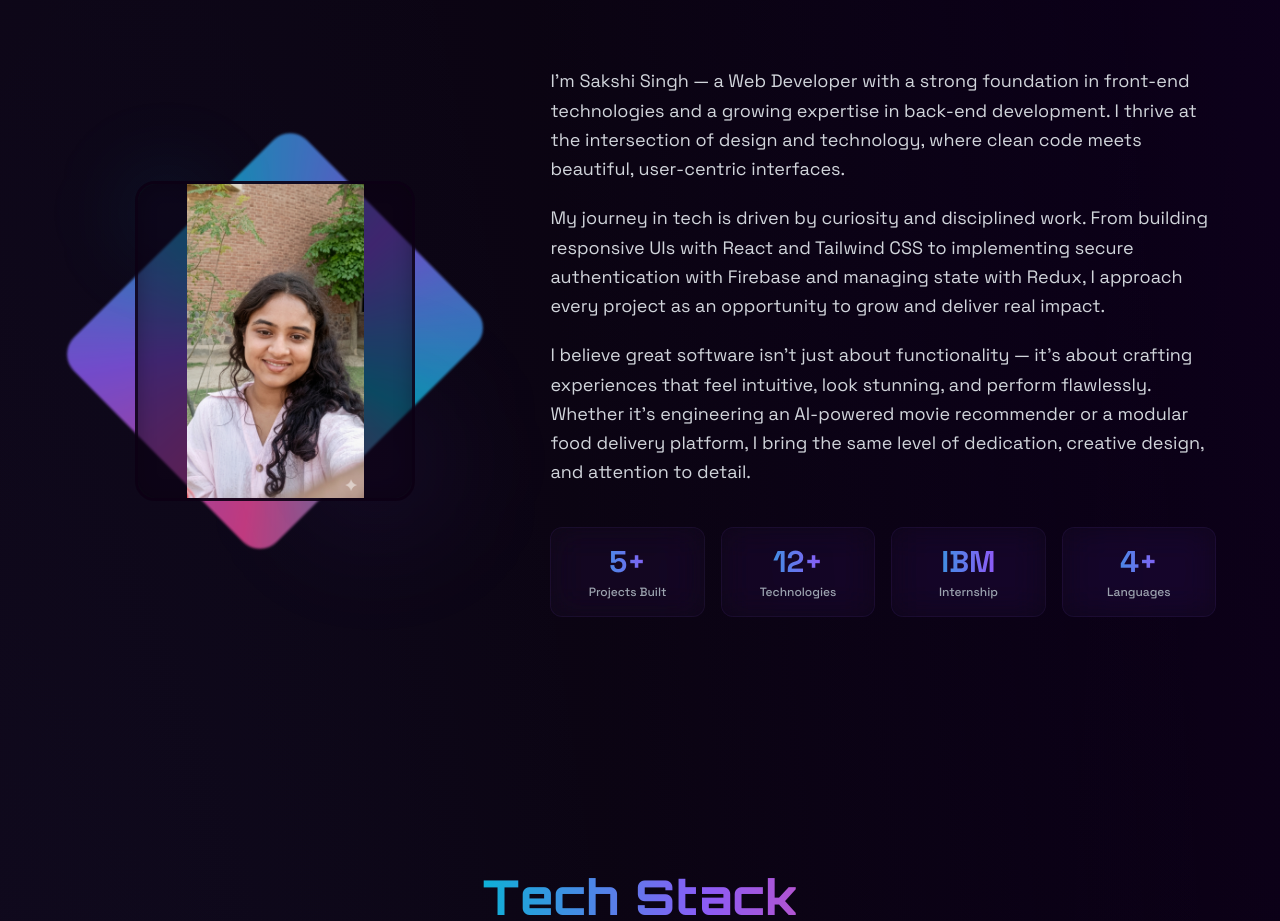
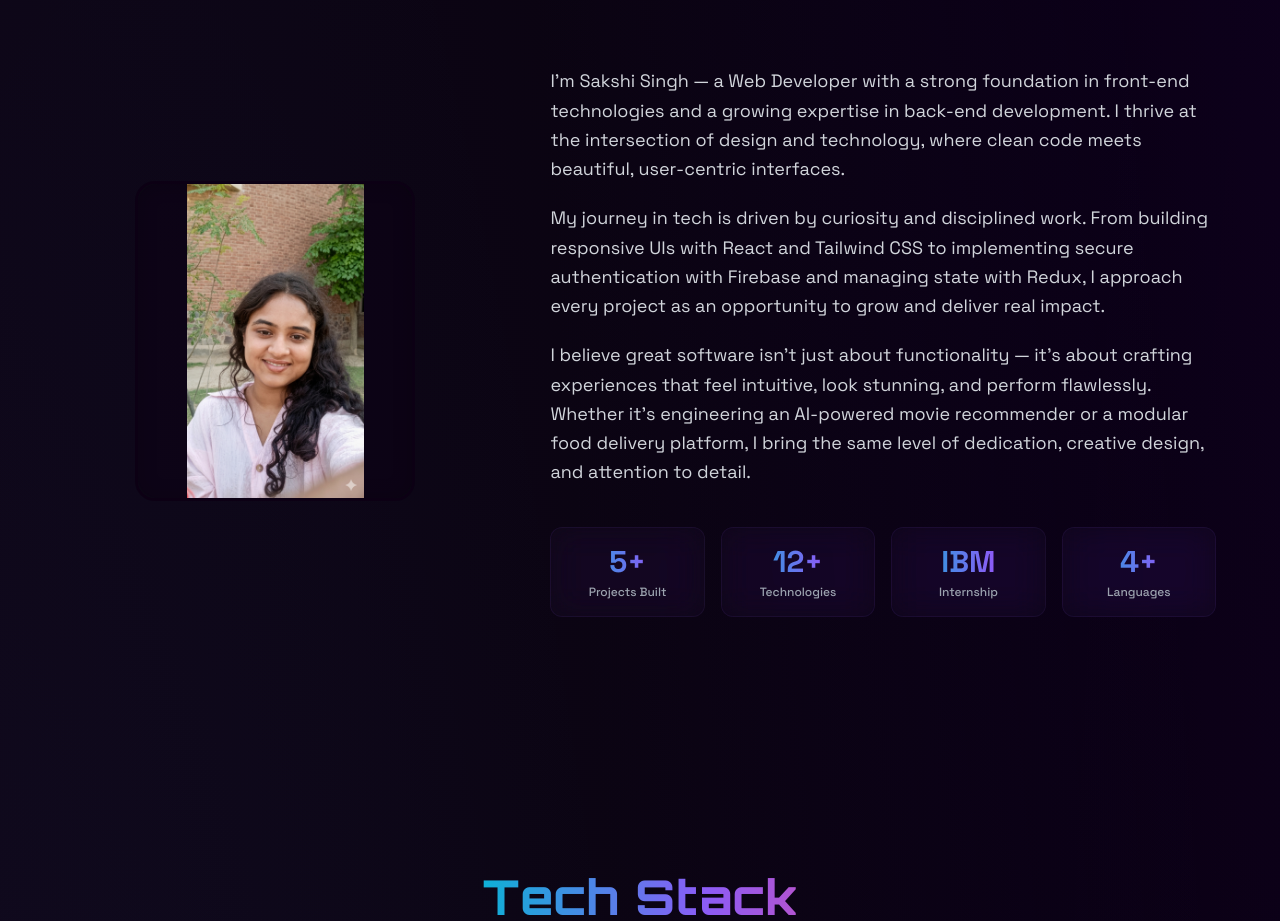
Before and after one commit to singhsakshi098/dev-portfolio, a React (Vite) app: page / in a window 1280 px wide. Shown: the part 1043-1964 px from the top of the page. Built offline with nearby package versions, Linux system fonts and the light colour scheme; the HTML template or start-up script is replaced by a standard one.

Commit message:
fix: remove decorative background shapes behind profile photo, keep clean photo only

```diff
--- a/src/components/About.jsx
+++ b/src/components/About.jsx
@@ -18,19 +18,14 @@ export default function About() {
           className="lg:col-span-2 flex justify-center"
         >
           <div className="profile-photo-wrapper relative">
-            {/* Rotating gradient border */}
-            <div className="profile-glow-ring absolute inset-[-4px] rounded-[24px] z-0" />
             {/* Photo */}
-            <div className="profile-photo-inner relative z-10 rounded-[20px] overflow-hidden" style={{ width: '280px', height: '320px' }}>
+            <div className="profile-photo-inner relative rounded-[20px] overflow-hidden" style={{ width: '280px', height: '320px' }}>
               <img
                 src={profileImg}
                 alt="Sakshi Singh"
                 className="profile-image w-full h-full"
               />
             </div>
-            {/* Background accent orb */}
-            <div className="absolute -bottom-6 -right-6 w-32 h-32 bg-neon-purple/10 rounded-full blur-3xl pointer-events-none" />
-            <div className="absolute -top-4 -left-4 w-24 h-24 bg-neon-cyan/8 rounded-full blur-2xl pointer-events-none" />
           </div>
         </motion.div>
 
```
